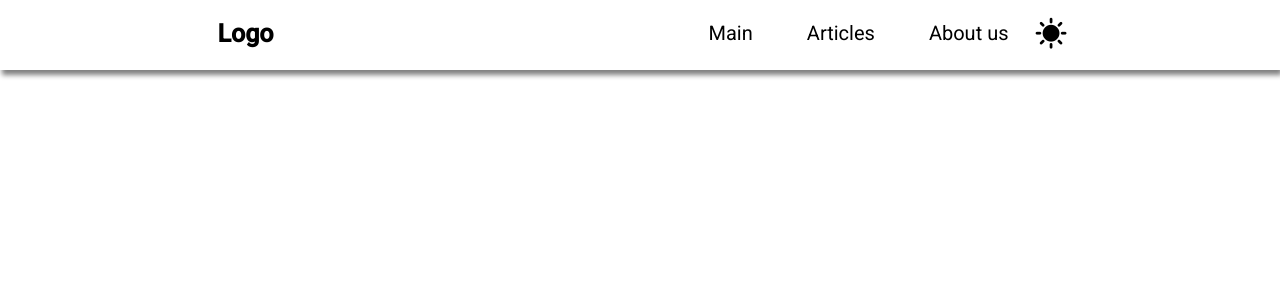
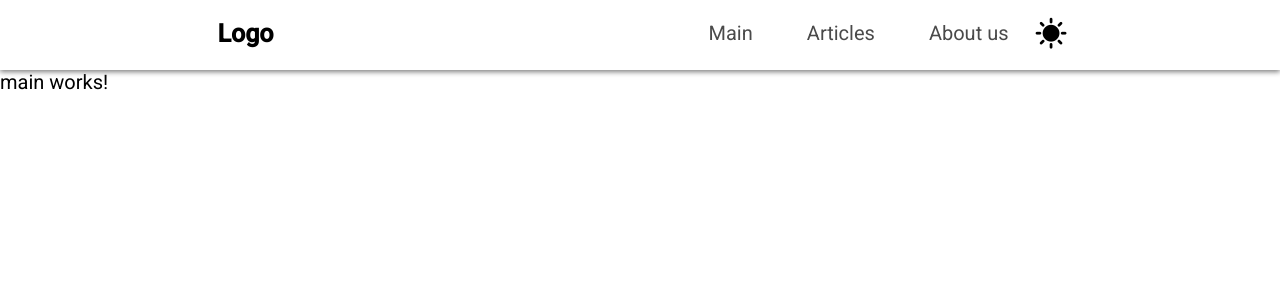
Before and after one commit to Kutsiy/PetP, an Angular app: page / in a window 1280 px wide. Shown: the top 300 px of the page. Built offline with nearby package versions, Linux system fonts and the light colour scheme.

Commit message:
header end

```diff
--- a/src/app/Components/HeaderComponent/header.component.html
+++ b/src/app/Components/HeaderComponent/header.component.html
@@ -17,7 +17,6 @@
       }
     </div>
   </div>
-</div>
   <div class="header__mobile-menu">
     <div class="header__mobile-routes">
       <div class="header__mobile-main-button">Main</div>
@@ -28,3 +27,4 @@
       <mat-icon>sunny</mat-icon>
     </div>
   </div>
+</div>
--- a/src/app/Components/HeaderComponent/header.component.scss
+++ b/src/app/Components/HeaderComponent/header.component.scss
@@ -4,7 +4,7 @@
   display: flex;
   align-items: center;
   justify-content: space-around;
-  box-shadow: 2px 5px 5px var(--shadow-head);
+  box-shadow: 0px 2px 5px var(--shadow-head);
   position: relative;
   background-color: var(--head-back);
   position: fixed;
@@ -22,6 +22,7 @@
     width: 300px;
     min-width: 221px;
     justify-content: space-between;
+    color: var(--header-text-color);
   }
 
   &__menu {
@@ -35,7 +36,7 @@
   }
 
   &__routes > div:hover {
-    color: gray;
+    color: rgb(255, 255, 255);
     transition: 1s;
   }
 
@@ -77,12 +78,11 @@
   &__mobile-menu {
     position: absolute;
     right: 0;
-    top: 70px;
+    top: 73px;
     width: 100vw;
     height: 100%;
     z-index: 5;
     background-color: var(--background-color);
-    box-shadow: 1px 2px 5px var(--shadow-head);
     display: flex;
     gap: 10px;
     flex-direction: column;
@@ -91,6 +91,7 @@
     display: none;
     overflow: hidden;
     position: fixed;
+    color: var(--header-text-color);
   }
 
   &__mobile-menu.show {
@@ -113,7 +114,7 @@
   }
 
   &__mobile-routes > div:hover {
-    color: gray;
+    color: var(--text-color);
     transition: 1s;
   }
 
@@ -122,6 +123,7 @@
     justify-content: center;
     margin-top: 15px;
     transition: 1s;
+    color: var(--text-color);
   }
 
   @media (min-width: 700px) {
--- /dev/null
+++ b/src/app/Components/MainComponents/main/main.component.html
@@ -0,0 +1 @@
+<p>main works!</p>
--- a/src/app/app-routing.module.ts
+++ b/src/app/app-routing.module.ts
@@ -1,10 +1,17 @@
 import { NgModule } from '@angular/core';
 import { RouterModule, Routes } from '@angular/router';
+import { FooterComponent } from './Components/FooterComponent/footer.component';
+import { MainComponent } from './Components/MainComponents/main/main.component';
 
-const routes: Routes = [];
+const routes: Routes = [
+  {
+    path: '',
+    component: MainComponent,
+  },
+];
 
 @NgModule({
   imports: [RouterModule.forRoot(routes)],
-  exports: [RouterModule]
+  exports: [RouterModule],
 })
-export class AppRoutingModule { }
+export class AppRoutingModule {}
--- a/src/app/app.component.html
+++ b/src/app/app.component.html
@@ -1,2 +1,4 @@
 <app-header></app-header>
-<router-outlet></router-outlet>
+<div class="main">
+  <router-outlet></router-outlet>
+</div>
--- a/src/app/app.component.scss
+++ b/src/app/app.component.scss
@@ -0,0 +1,4 @@
+.main {
+  padding-top: 70px;
+  height: 5000px;
+}
--- a/src/app/app.module.ts
+++ b/src/app/app.module.ts
@@ -10,10 +10,12 @@ import { AppComponent } from './app.component';
 import { FooterComponent } from './Components/FooterComponent/footer.component';
 import { HeaderComponent } from './Components/HeaderComponent/header.component';
 import { provideHttpClient, withFetch } from '@angular/common/http';
+import { RouterModule } from '@angular/router';
+import { MainComponent } from './Components/MainComponents/main/main.component';
 
 @NgModule({
-  declarations: [AppComponent, FooterComponent, HeaderComponent],
-  imports: [BrowserModule, AppRoutingModule, MatIconModule],
+  declarations: [AppComponent, FooterComponent, HeaderComponent, MainComponent],
+  imports: [BrowserModule, AppRoutingModule, MatIconModule, RouterModule],
   providers: [provideClientHydration(), provideHttpClient(withFetch())],
   bootstrap: [AppComponent],
 })
--- a/src/styles.scss
+++ b/src/styles.scss
@@ -31,6 +31,7 @@ $PetPn-theme: mat.define-theme(
   --background-color: white;
   --shadow-head: gray;
   --head-back: rgba(255, 255, 255, 0.8);
+  --header-text-color: rgb(74, 74, 74);
 }
 
 // Comment out the line below if you want to use the pre-defined typography utility classes.
@@ -44,12 +45,14 @@ body[data-theme="light"] {
   --background-color: white;
   --shadow-head: gray;
   --head-back: rgba(255, 255, 255, 0.8);
+  --header-text-color: rgb(74, 74, 74);
 }
 body[data-theme="dark"] {
   --text-color: white;
   --background-color: black;
   --shadow-head: gray;
   --head-back: rgba(0, 0, 0, 0.9);
+  --header-text-color: rgb(74, 74, 74);
 }
 
 body {
```
Also changed, not shown: src/app/Components/MainComponents/main/main.component.ts (added, +10 -0 lines), src/app/Components/MainComponents/main/main.component.scss (added), 1 other file (tests, documents, lock files or other folders). Lines whose indentation alone changed are shown as unchanged.
